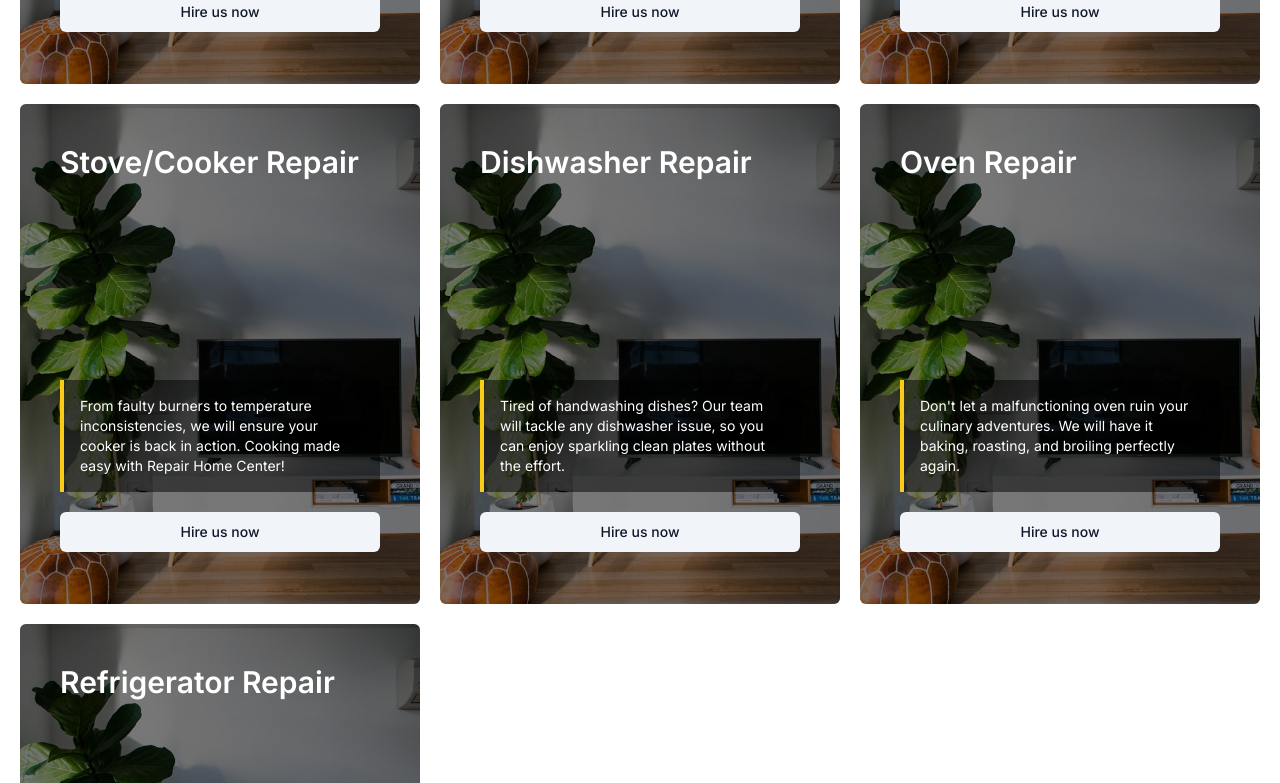
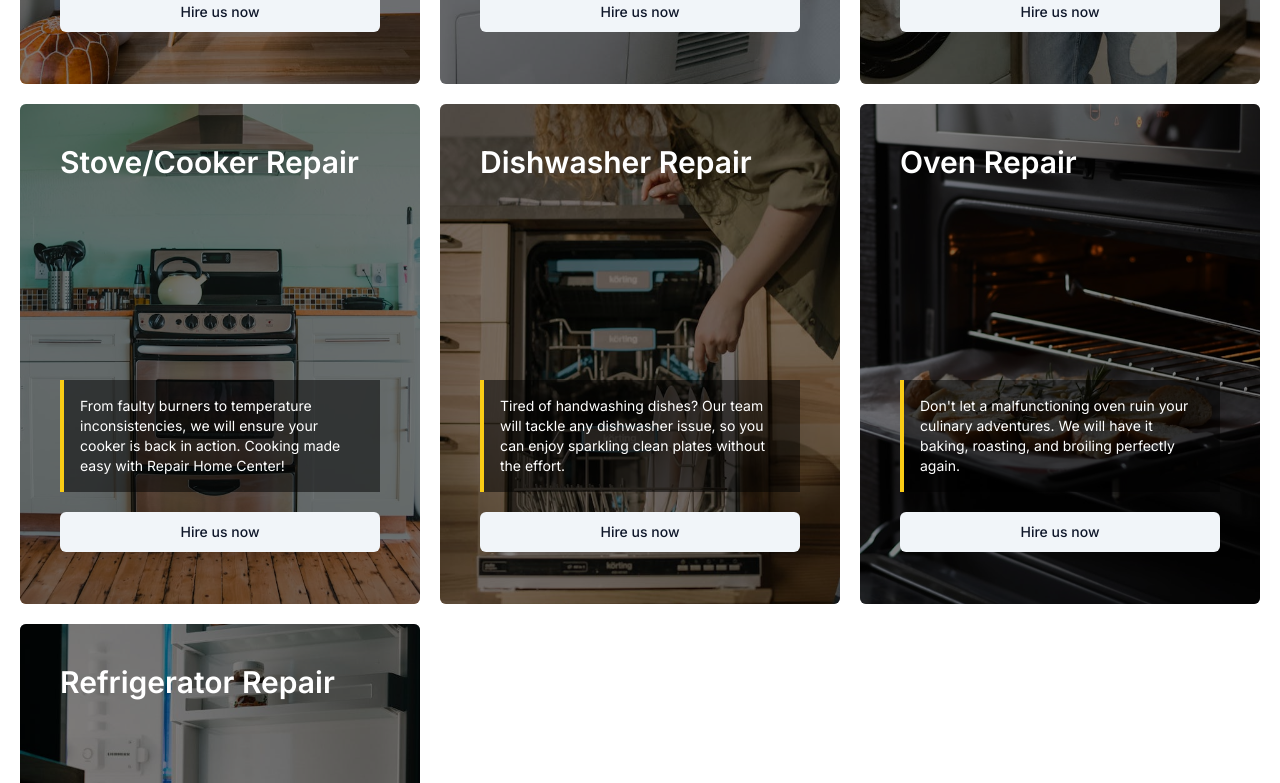
Before and after one commit to cyhammad/repair-home-center, a Next.js app: page / in a window 1280 px wide. Shown: the part 2297-3080 px from the top of the page. Built offline with nearby package versions, Linux system fonts and the light colour scheme.

Commit message:
finishing

```diff
--- a/components/home/AboutSection.jsx
+++ b/components/home/AboutSection.jsx
@@ -15,7 +15,10 @@ import React from "react";
 
 const AboutSection = () => {
   return (
-    <div className="flex w-full items-center justify-center bg-secondary-foreground py-10 text-secondary">
+    <section
+      id="about"
+      className="flex w-full items-center justify-center bg-secondary-foreground py-10 text-secondary"
+    >
       <div className="grid w-full max-w-7xl grid-cols-1 md:grid-cols-2">
         <div className="flex items-center">
           <div className="relative h-fit p-5">
@@ -116,7 +119,7 @@ const AboutSection = () => {
           </Sheet>
         </div>
       </div>
-    </div>
+    </section>
   );
 };
 
--- a/components/home/Footer.jsx
+++ b/components/home/Footer.jsx
@@ -1,5 +1,4 @@
 import { phoneNumber } from "@/lib/phone";
-import { Heart } from "lucide-react";
 import Image from "next/image";
 import Link from "next/link";
 import React from "react";
--- a/components/home/ServiceCard.jsx
+++ b/components/home/ServiceCard.jsx
@@ -12,10 +12,26 @@ import Image from "next/image";
 import Link from "next/link";
 import { phoneNumber } from "@/lib/phone";
 
-const ServiceCard = ({ title, desc }) => {
+const ServiceCard = ({ type, title, desc }) => {
+  const bgImage =
+    type == "tv"
+      ? "bg-[url('/services/tv.jpg')]"
+      : type == "fridge"
+        ? "bg-[url('/services/fridge.jpg')]"
+        : type == "dryer"
+          ? "bg-[url('/services/dryer.jpg')]"
+          : type == "washing-machine"
+            ? "bg-[url('/services/washing-machine.jpg')]"
+            : type == "oven"
+              ? "bg-[url('/services/oven.jpg')]"
+              : type == "dishwasher"
+                ? "bg-[url('/services/dishwasher.jpg')]"
+                : type == "stove"
+                  ? "bg-[url('/services/stove.jpg')]"
+                  : "bg-[url('/services/tv.jpg)']";
   return (
     <div
-      className={`min-h-[500px] w-full min-w-[250px] max-w-[500px] overflow-hidden rounded-md bg-[url('/services/tv.jpg')] bg-cover bg-center`}
+      className={`min-h-[500px] w-full min-w-[250px] max-w-[500px] overflow-hidden rounded-md ${bgImage} bg-cover bg-center`}
     >
       <div className="flex h-full w-full flex-col justify-between bg-black/50 p-5 text-start md:p-7 xl:p-10">
         <h1 className="text-3xl font-semibold text-white">{title}</h1>
--- a/components/home/ServicesSection.jsx
+++ b/components/home/ServicesSection.jsx
@@ -4,7 +4,10 @@ import ServiceCard from "./ServiceCard";
 
 const ServicesSection = () => {
   return (
-    <div className="flex w-full items-center justify-center px-5 py-20">
+    <section
+      id="services"
+      className="flex w-full items-center justify-center px-5 py-20"
+    >
       <div className="flex w-full max-w-7xl flex-col items-center gap-3 text-center">
         <div className="flex items-center gap-2">
           <Wrench className="h-5 w-5 text-yellow-500" />
@@ -21,36 +24,43 @@ const ServicesSection = () => {
         </span>
         <div className="grid w-full grid-cols-1 gap-5 py-10 sm:grid-cols-2 md:grid-cols-3">
           <ServiceCard
+            type="tv"
             title="Tv Repair"
             desc="When your TV screen goes dark or the sound disappears, we are here to bring your entertainment back to life. Whether it's a plasma, LED, or smart TV, we've got you covered!"
           />
           <ServiceCard
+            type="washing-machine"
             title="Washing Machine Repair"
             desc="From mysterious leaks to stubborn spin cycles, we'll have your washing machine back in action. Trust Repair Home Center for hassle-free laundry days!"
           />
           <ServiceCard
+            type="dryer"
             title="Dryer Repair"
             desc="Is your dryer not drying clothes efficiently? Our skilled technicians will diagnose and fix the issue promptly. Trust us to keep your laundry routine hassle-free."
           />
           <ServiceCard
+            type="stove"
             title="Stove/Cooker Repair"
             desc="From faulty burners to temperature inconsistencies, we will ensure your cooker is back in action. Cooking made easy with Repair Home Center!"
           />
           <ServiceCard
+            type="dishwasher"
             title="Dishwasher Repair"
             desc="Tired of handwashing dishes? Our team will tackle any dishwasher issue, so you can enjoy sparkling clean plates without the effort."
           />
           <ServiceCard
+            type="oven"
             title="Oven Repair"
             desc="Don't let a malfunctioning oven ruin your culinary adventures. We will have it baking, roasting, and broiling perfectly again."
           />
           <ServiceCard
+            type="fridge"
             title="Refrigerator Repair"
             desc="From cooling woes to mysterious leaks, we're the experts who'll revive your refrigerator. Trust Repair Home Center for reliable fridge repairs!"
           />
         </div>
       </div>
-    </div>
+    </section>
   );
 };
 
```
